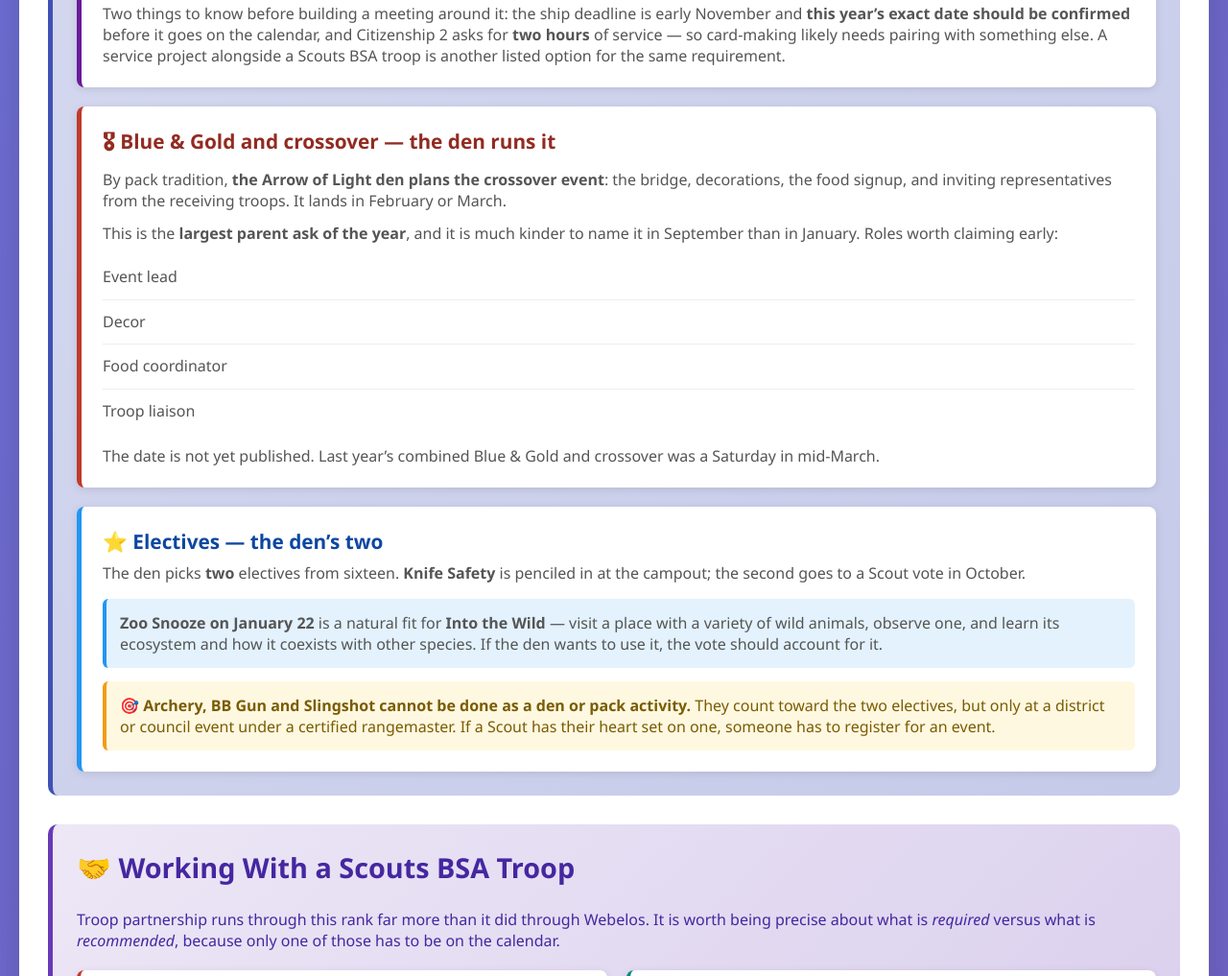
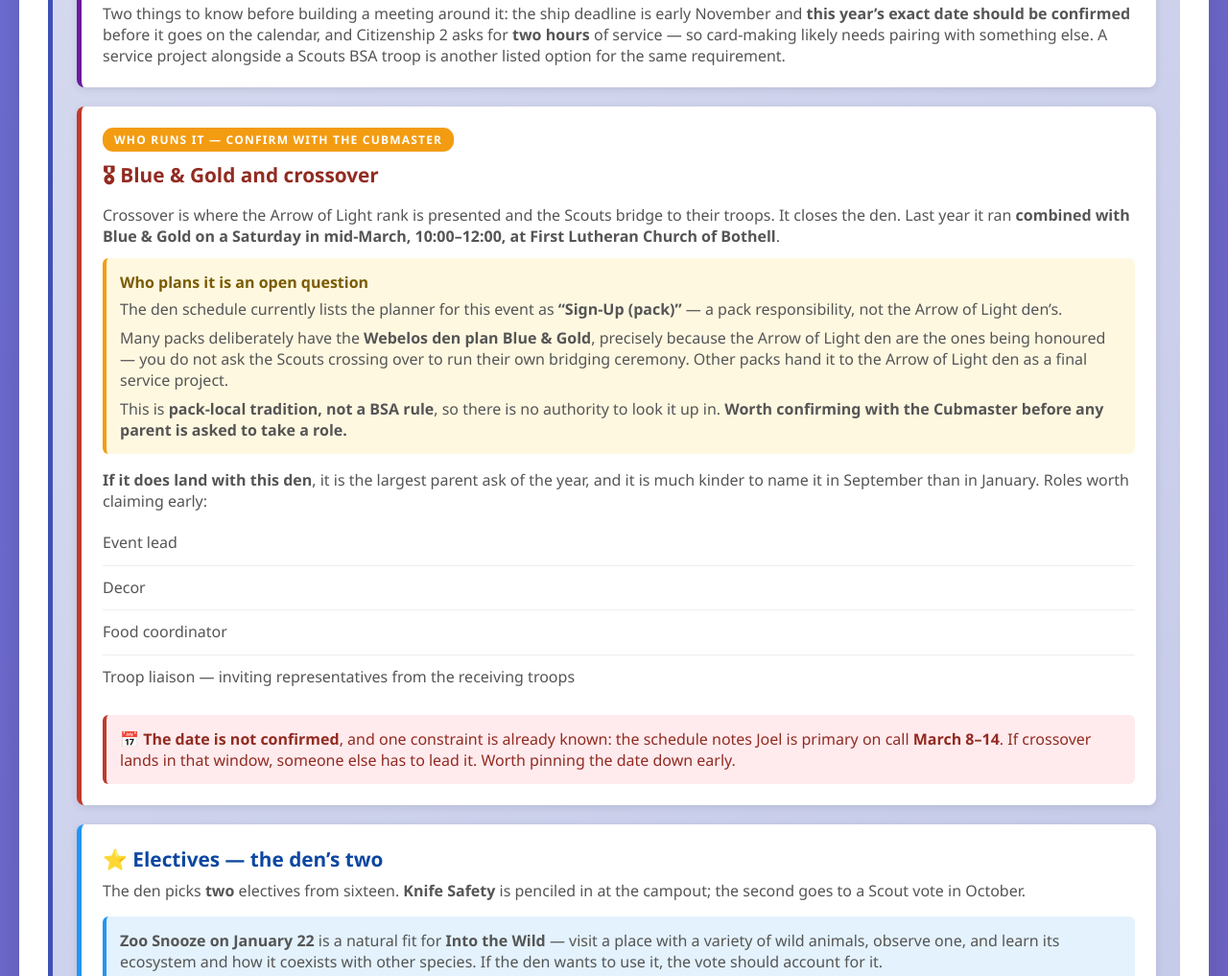
Before and after one commit to jpfeiffe/jpfeiffe.github.io, a plain HTML site: page aols.html in a window 1280 px wide. Shown: the part 4410-5427 px from the top of the page at 96% size. Drawn offline with Linux system fonts and the light colour scheme; no server answers.

Commit message:
Flag Blue and Gold ownership as unconfirmed rather than asserting the AOL den runs it
The den schedule lists the planner for that event as Sign-Up (pack), which contradicts the claim that the Arrow of Light den plans crossover. Many packs give Blue and Gold to the Webelos den precisely because the AOL Scouts are the ones being honoured; others hand it to the AOL den as a final service. It is pack-local tradition with no BSA authority to check, so the page now says to confirm with the Cubmaster before any parent is asked to take a role.

Keeps the role list behind an if it does land with this den framing, and surfaces the March 8 to 14 on-call conflict already noted in the schedule as a reason to pin the date down early.

Co-Authored-By: Claude Opus 5 <noreply@anthropic.com>
Claude-Session: https://claude.ai/code/session_01Ako7wbUS9QRiJty2Fu3b6D

```diff
--- a/aols.html
+++ b/aols.html
@@ -509,16 +509,29 @@
 
             <!-- Blue & Gold -->
             <div style="background: white; padding: 22px; border-radius: 8px; box-shadow: 0 2px 8px rgba(0,0,0,0.1); margin-bottom: 20px; border-left: 5px solid #c0392b;">
-                <h3 style="color: #922b21; margin: 0 0 8px 0; font-size: 1.3em;">&#127894; Blue &amp; Gold and crossover &mdash; the den runs it</h3>
-                <p style="color: #555; margin: 0 0 12px 0;">By pack tradition, <strong>the Arrow of Light den plans the crossover event</strong>: the bridge, decorations, the food signup, and inviting representatives from the receiving troops. It lands in February or March.</p>
-                <p style="color: #555; margin: 0 0 12px 0;">This is the <strong>largest parent ask of the year</strong>, and it is much kinder to name it in September than in January. Roles worth claiming early:</p>
-                <ul class="fact-list" style="margin-bottom: 12px;">
+                <div style="display: inline-block; background: #f39c12; color: white; font-size: 0.75em; font-weight: 700; letter-spacing: 1.2px; padding: 4px 12px; border-radius: 11px; margin-bottom: 10px;">WHO RUNS IT &mdash; CONFIRM WITH THE CUBMASTER</div>
+                <h3 style="color: #922b21; margin: 0 0 10px 0; font-size: 1.3em;">&#127894; Blue &amp; Gold and crossover</h3>
+
+                <p style="color: #555; margin: 0 0 12px 0;">Crossover is where the Arrow of Light rank is presented and the Scouts bridge to their troops. It closes the den. Last year it ran <strong>combined with Blue &amp; Gold on a Saturday in mid-March, 10:00&ndash;12:00, at First Lutheran Church of Bothell</strong>.</p>
+
+                <div style="padding: 14px; background: #fff8e1; border-radius: 6px; border-left: 4px solid #f39c12; margin-bottom: 16px;">
+                    <h4 style="color: #7a5c00; margin: 0 0 6px 0;">Who plans it is an open question</h4>
+                    <p style="color: #555; margin: 0 0 8px 0;">The den schedule currently lists the planner for this event as <strong>&ldquo;Sign-Up (pack)&rdquo;</strong> &mdash; a pack responsibility, not the Arrow of Light den&rsquo;s.</p>
+                    <p style="color: #555; margin: 0 0 8px 0;">Many packs deliberately have the <strong>Webelos den plan Blue &amp; Gold</strong>, precisely because the Arrow of Light den are the ones being honoured &mdash; you do not ask the Scouts crossing over to run their own bridging ceremony. Other packs hand it to the Arrow of Light den as a final service project.</p>
+                    <p style="color: #555; margin: 0;">This is <strong>pack-local tradition, not a BSA rule</strong>, so there is no authority to look it up in. <strong>Worth confirming with the Cubmaster before any parent is asked to take a role.</strong></p>
+                </div>
+
+                <p style="color: #555; margin: 0 0 10px 0;"><strong>If it does land with this den</strong>, it is the largest parent ask of the year, and it is much kinder to name it in September than in January. Roles worth claiming early:</p>
+                <ul class="fact-list" style="margin-bottom: 16px;">
                     <li>Event lead</li>
                     <li>Decor</li>
                     <li>Food coordinator</li>
-                    <li>Troop liaison</li>
+                    <li>Troop liaison &mdash; inviting representatives from the receiving troops</li>
                 </ul>
-                <p style="color: #555; margin: 0;">The date is not yet published. Last year&rsquo;s combined Blue &amp; Gold and crossover was a Saturday in mid-March.</p>
+
+                <div style="padding: 14px; background: #ffebee; border-radius: 6px; border-left: 4px solid #c0392b;">
+                    <p style="color: #922b21; margin: 0;"><strong>&#128197; The date is not confirmed</strong>, and one constraint is already known: the schedule notes Joel is primary on call <strong>March 8&ndash;14</strong>. If crossover lands in that window, someone else has to lead it. Worth pinning the date down early.</p>
+                </div>
             </div>
 
             <!-- Electives decisions -->
```
